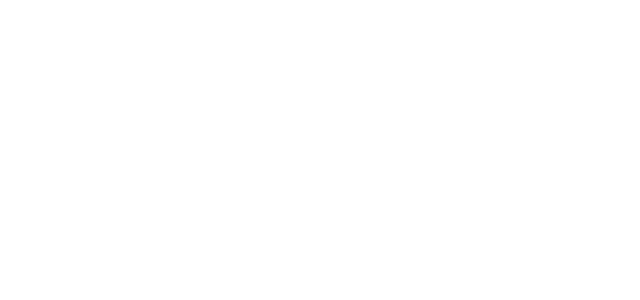
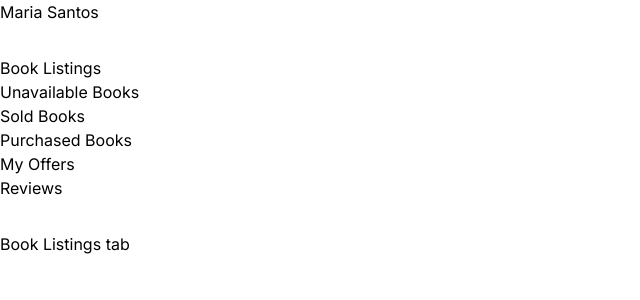
Before and after one commit to lnajarila/ateneo-lithub, a React (Vite) app: page /user/1 in a window 1280 px wide. Before the commit this address had no page. Shown: the top 300 px of the page, without its empty margins (0-640 px from the left). Built offline with nearby package versions, Linux system fonts and the light colour scheme.

Commit message:
feature(user): Set up user profile page

```diff
--- a/src/main.jsx
+++ b/src/main.jsx
@@ -1,17 +1,25 @@
-import { StrictMode } from 'react'
-import { createRoot } from 'react-dom/client'
-import { BrowserRouter, Routes, Route } from 'react-router'
-import './index.css'
-import Home from './pages/Home.jsx'
-import Register from './pages/Register.jsx'
+import { StrictMode } from 'react';
+import { createRoot } from 'react-dom/client';
+import { BrowserRouter, Routes, Route } from 'react-router';
+import './index.css';
+import { UserProvider } from './context/UserContext.jsx';
+import Home from './pages/Home.jsx';
+import Register from './pages/Register.jsx';
+import User from './pages/user/User.jsx';
 
 createRoot(document.getElementById('root')).render(
   <StrictMode>
-    <BrowserRouter>
-      <Routes>
-        <Route index element={<Home />} />
-        <Route path="register" element={<Register />} />
-      </Routes>
-    </BrowserRouter>
+    <UserProvider>
+      <BrowserRouter>
+        <Routes>
+          <Route index element={<Home />} />
+          <Route path='register' element={<Register />} />
+
+          <Route path='user'>
+            <Route path=':userId' element={<User />} />
+          </Route>
+        </Routes>
+      </BrowserRouter>
+    </UserProvider>
   </StrictMode>
-)
+);
--- /dev/null
+++ b/src/pages/user/BookListings.jsx
@@ -0,0 +1,9 @@
+import React from 'react';
+
+function BookListings() {
+  return (
+    <p>Book Listings tab</p>
+  );
+}
+
+export default BookListings;
--- /dev/null
+++ b/src/pages/user/MyOffers.jsx
@@ -0,0 +1,9 @@
+import React from 'react';
+
+function MyOffers() {
+  return (
+    <p>My Offers tab</p>
+  );
+}
+
+export default MyOffers;
--- /dev/null
+++ b/src/pages/user/PurchasedBooks.jsx
@@ -0,0 +1,9 @@
+import React from 'react';
+
+function PurchasedBooks() {
+  return (
+    <p>Purchased Books tab</p>
+  );
+}
+
+export default PurchasedBooks;
--- /dev/null
+++ b/src/pages/user/Reviews.jsx
@@ -0,0 +1,9 @@
+import React from 'react';
+
+function Reviews() {
+  return (
+    <p>Reviews tab</p>
+  );
+}
+
+export default Reviews;
--- /dev/null
+++ b/src/pages/user/SoldBooks.jsx
@@ -0,0 +1,9 @@
+import React from 'react';
+
+function SoldBooks() {
+  return (
+    <p>Sold Books tab</p>
+  );
+}
+
+export default SoldBooks;
--- /dev/null
+++ b/src/pages/user/UnavailableBooks.jsx
@@ -0,0 +1,9 @@
+import React from 'react';
+
+function UnavailableBooks() {
+  return (
+    <p>Unavailable Books tab</p>
+  );
+}
+
+export default UnavailableBooks;
--- /dev/null
+++ b/src/pages/user/User.jsx
@@ -0,0 +1,53 @@
+/**
+ * Author: Lurd Synell B. Najarila
+ * Description: Profile page to display user information.
+ */
+
+import { useContext, useState } from 'react';
+import { useParams } from 'react-router';
+import { UserContext } from '../../context/UserContext.jsx';
+import BookListings from './BookListings.jsx';
+import UnavailableBooks from './UnavailableBooks.jsx';
+import SoldBooks from './SoldBooks.jsx';
+import PurchasedBooks from './PurchasedBooks.jsx';
+import MyOffers from './MyOffers.jsx';
+import Reviews from './Reviews.jsx';
+
+function User() {
+  const [profileTabIndex, setProfileTabIndex] = useState(0);
+  const { getUserById } = useContext(UserContext);
+  const { userId } = useParams();
+  const user = getUserById(parseInt(userId));
+
+  return (
+    <div>
+      <section className='mb-8'>
+        <span>{user.firstName} {user.lastName}</span>
+      </section>
+
+      <div>
+        <nav className='mb-8'>
+          <ul>
+            <li onClick={() => setProfileTabIndex(0)}>Book Listings</li>
+            <li onClick={() => setProfileTabIndex(1)}>Unavailable Books</li>
+            <li onClick={() => setProfileTabIndex(2)}>Sold Books</li>
+            <li onClick={() => setProfileTabIndex(3)}>Purchased Books</li>
+            <li onClick={() => setProfileTabIndex(4)}>My Offers</li>
+            <li onClick={() => setProfileTabIndex(5)}>Reviews</li>
+          </ul>
+        </nav>
+
+        <section>
+          { profileTabIndex == 0 && <BookListings />}
+          { profileTabIndex == 1 && <UnavailableBooks />}
+          { profileTabIndex == 2 && <SoldBooks />}
+          { profileTabIndex == 3 && <PurchasedBooks />}
+          { profileTabIndex == 4 && <MyOffers />}
+          { profileTabIndex == 5 && <Reviews />}
+        </section>
+      </div>
+    </div>
+  );
+}
+
+export default User;
```
